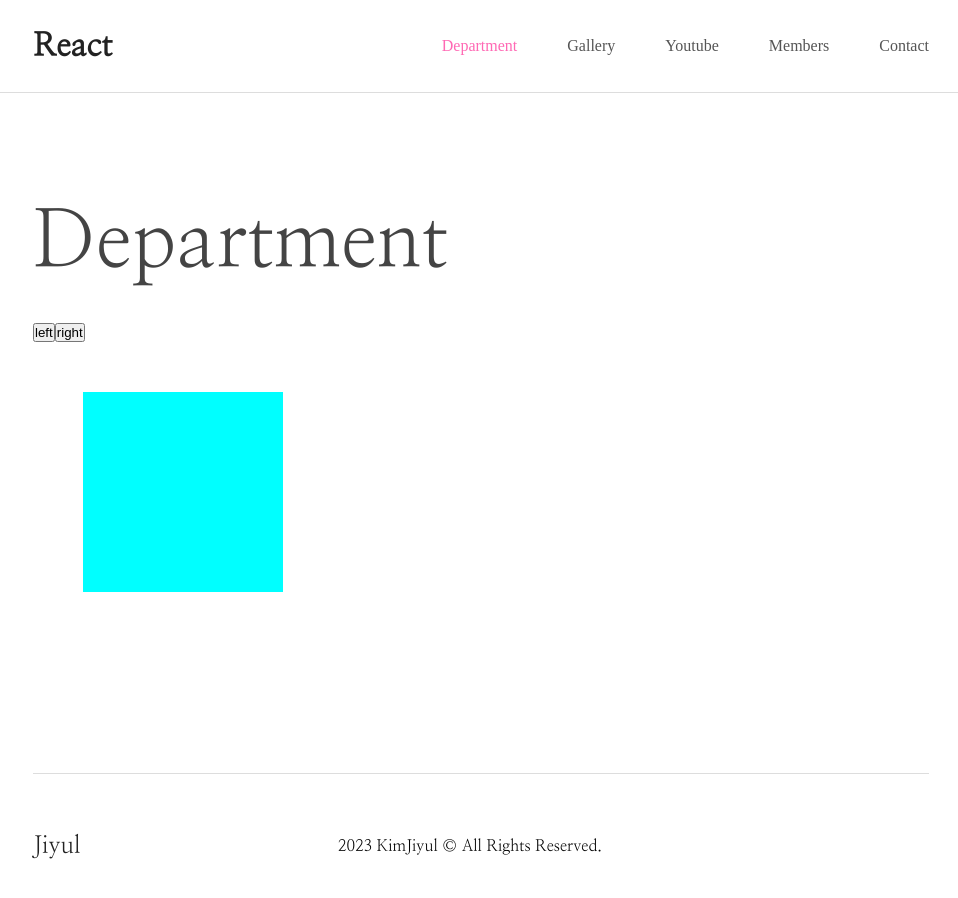
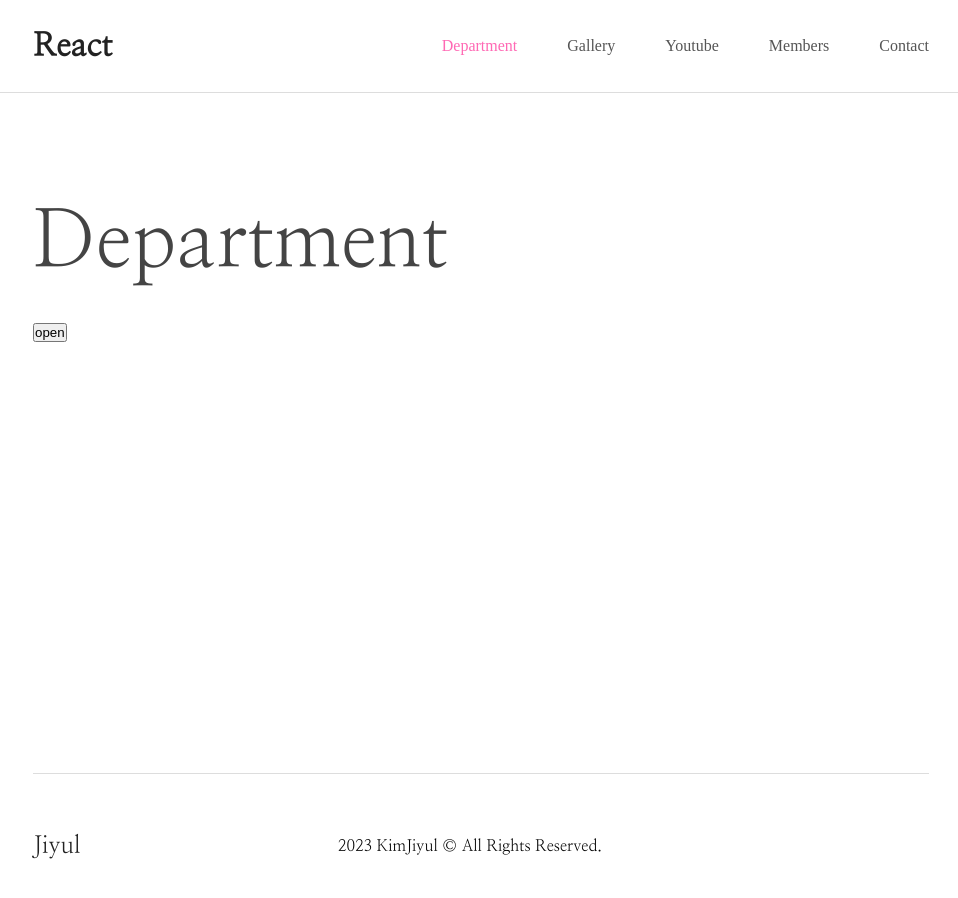
Before and after one commit to yul-dev-k/learning-react, a React (Create React App) app: page /department in a window 1280 px wide. Shown: the top 898 px of the page, without its empty margins (159-1117 px from the left). Built offline with nearby package versions, Linux system fonts and the light colour scheme; some icons are missing.

Commit message:
&&연산자를 통한 모달 컴포넌트 마운트

```diff
--- a/src/components/common/modal/Modal.jsx
+++ b/src/components/common/modal/Modal.jsx
@@ -0,0 +1,5 @@
+import "./Modal.scss";
+
+export default function Modal() {
+  return <aside className="modal">Modal</aside>;
+}
--- a/src/components/common/modal/Modal.scss
+++ b/src/components/common/modal/Modal.scss
@@ -0,0 +1,10 @@
+.modal {
+  width: 800px;
+  height: 400px;
+  background: #333;
+  display: flex;
+  justify-content: center;
+  align-items: center;
+  font: 30px/1 'arial';
+  color: #fff;
+}
--- a/src/components/sub/department/Department.jsx
+++ b/src/components/sub/department/Department.jsx
@@ -1,29 +1,22 @@
-import { useRef } from "react";
+import { useState } from "react";
 import Layout from "../../common/layout/Layout";
 import "./Department.scss";
+import Modal from "../../common/modal/Modal";
 
 export default function Department() {
-  console.log("re-render");
-  const rotate = useRef(0);
-
-  // 리액트에서 document.querySelector로 돔 요소를 선택하면 안되는 이유
-  const box = useRef(null); // 처음엔 null -> 이후엔 {current: article} 담김.
-
-  const plus = () => {
-    ++rotate.current;
-    box.current.style.transform = `rotate(${45 * rotate.current}deg)`; // 초기 렌더 이후 re-render 콘솔이 뜨지 않음.
-  };
-  const minus = () => {
-    --rotate.current;
-    box.current.style.transform = `rotate(${45 * rotate.current}deg)`; // 초기 렌더 이후 re-render 콘솔이 뜨지 않음.
-  };
-
+  const [Open, setOpen] = useState(false);
   return (
     <Layout title={"Department"}>
-      <button onClick={minus}>left</button>
-      <button onClick={plus}>right</button>
-
-      <article ref={box}></article>
+      <button onClick={() => setOpen(true)}>open</button>
+      {Open && <Modal />}
     </Layout>
   );
 }
+
+/*
+  return믄 바깥에는 모든 스크립트 구문을 활용 가능
+  단, JSX 구문 안쪽에서는 {}를 통해서 할 수 있는 연산 3가지
+  1. 변수치환
+  2. map으로 반복 처리
+  3. 삼항연산자 혹은 &&를 통한 분기 처리
+*/
```
